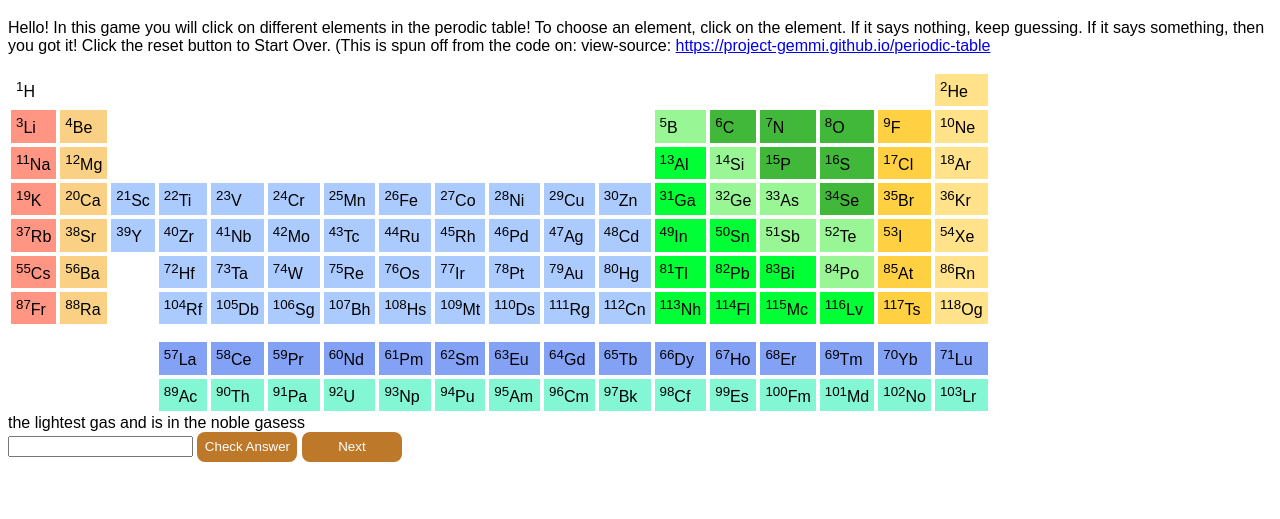
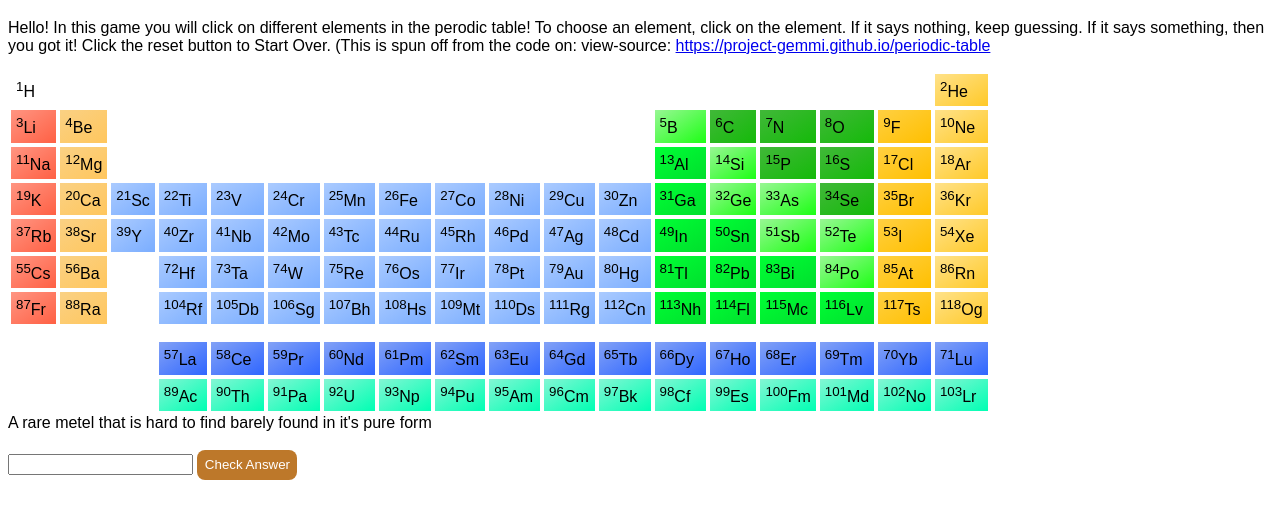
Before and after one commit to arjunycoding/periodicTableGame, a plain HTML site: page index.html in a window 1280 px wide. Shown: the part 61-580 px from the top of the page. Drawn offline with Linux system fonts and the light colour scheme.

Commit message:
adding a working next btn

```diff
--- a/data.js
+++ b/data.js
@@ -8,7 +8,7 @@ let periodicTable = [
                 points: 10
             },
             {
-                q1: "atomic number: H",
+                q2: "H",
                 points: 5
             }
         ]
@@ -22,7 +22,35 @@ let periodicTable = [
                 points: 10
             },
             {
-                q1: "atomic number: He",
+                q1: "He",
+                points: 5
+            }
+        ]
+    },
+    {
+        id: "el3",
+        answer: "Lithium",
+        questions:[
+            {
+                q1: "in a group called The Alkali Metals ",
+                points: 10
+            },
+            {
+                q1: "Li",
+                points: 5
+            }
+        ]
+    },
+    {
+        id: "el4",
+        answer: "Beryllium",
+        questions:[
+            {
+                q1: "A rare metel that is hard to find barely found in it's pure form",
+                points: 10
+            },
+            {
+                q1: "Li",
                 points: 5
             }
         ]
--- a/index.html
+++ b/index.html
@@ -162,7 +162,7 @@
       <td class="empty"></td>
      </tr>
     </table>
-    <div id = "qa"></div>
+    <div id = "qa"></div><br/>
     <input type = "text" id = "answer" name = "answer"/>
     <button class = "play" id = "play">Check Answer</button>
     <button class = "play" id = "next">Next</button>
--- a/main.js
+++ b/main.js
@@ -3,29 +3,51 @@ let guesses = 0;
 let question = periodicTable[randomNumber].questions[guesses].q1;
 let rightAnswer = periodicTable[randomNumber].answer;
 let points = 0;
-function askQuestion() {
+let next = document.getElementById("next");
+next.style.display = "none";
+function askQuestion(randomNumber) {
+    document.getElementById("qa").innerText = ``;
     let question = periodicTable[randomNumber].questions[guesses].q1;
     document.getElementById("hint").innerText = ``;
     console.log(`${question} :: ${rightAnswer}`)
     let displayQa = document.getElementById("qa");
-    console.log(question);
-    displayQa.innerText = question;
+    displayQa.innerText = question
 }
-askQuestion()
-console.log(points);
+function generateNumber(){
+    let randomNumber2 = Math.floor(Math.random() * periodicTable.length);
+    if(randomNumber2 == randomNumber){
+        randomNumber2 += 1
+    }
+    return randomNumber2
+}
+askQuestion(randomNumber)
 function validate() {
     if (answer.value == rightAnswer) {
         document.getElementById("hint").innerText = `You guessed it! The answer was ${rightAnswer}`;
         points = periodicTable[randomNumber].questions[guesses].points;
         document.getElementById("points").innerText = points;
+        next.style.display = "block";
     } else {
         console.log("BOOO")
         guesses = 1;
-        askQuestion();
-        document.getElementById("hint").innerText = ``;
+        askQuestion(randomNumber);
+        document.getElementById("hint").innerText = `Sorry That Is incrrect`;
 
     }
 }
-
+function nextQuestion() {
+    let randomNumberNext = generateNumber();
+    let rightAnswerNew = periodicTable[randomNumberNext].answer;
+    let displayQa = document.getElementById("qa");
+    let question2 = periodicTable[randomNumberNext].questions[guesses].q1;
+    document.getElementById("qa").innerText = ``;
+    document.getElementById("hint").innerText = ``;
+    console.log(`${question2} :: ${rightAnswerNew}`)
+    displayQa.innerText += question2;
+    console.log(randomNumberNext)
+}
+console.log(generateNumber())
+console.log(generateNumber())
 let playBtn = document.getElementById("play");
 playBtn.addEventListener("click", validate);
+next.addEventListener("click", nextQuestion);
--- a/style.css
+++ b/style.css
@@ -24,28 +24,6 @@ td:hover{
     border:1px solid black;
     cursor:pointer;
 }
-.red{
-   background-color:rgb(255, 149, 130);
-}
-.orange{
-    background-color:rgb(250, 209, 132);
-}
-.blue{
-    background-color:rgb(171, 203, 255);
-
-}
-.noble{
-    background-color:rgb(255, 226, 138);
-}
-.halogen{
-    background-color:rgb(255, 208, 66);
-}
-.aqua{
-    background-color:rgb(131, 246, 212);
-}
-.darkBlue{
-    background-color:rgb(131, 162, 246);
-}
 .play{
     background-color: rgb(189, 120, 42);
     border:none;
@@ -54,12 +32,43 @@ td:hover{
     border-radius: 8px;
     color:white;
 }
+.red{
+   background-color:rgb(255, 149, 130);
+   background-image: linear-gradient(to bottom right, rgb(255, 149, 130), rgb(255, 96, 68));
+}
+.orange{
+    background-color:rgb(250, 209, 132);
+    background-image: linear-gradient(to bottom right, rgb(250, 209, 132), rgb(255, 198, 93));
+}
+.blue{
+    background-color:rgb(171, 203, 255);
+    background-image: linear-gradient(to bottom right, rgb(171, 203, 255), rgb(122, 173, 255));
+}
+.noble{
+    background-color:rgb(255, 226, 138);
+    background-image: linear-gradient(to bottom right, rgb(255, 226, 138), rgb(255, 201, 40));
+}
+.halogen{
+    background-color:rgb(255, 208, 66);
+    background-image: linear-gradient(to bottom right, rgb(255, 208, 66), rgb(255, 191, 0));
+}
+.aqua{
+    background-color:rgb(131, 246, 212);
+    background-image: linear-gradient(to bottom right, rgb(131, 246, 212), rgb(0, 255, 179));
+}
+.darkBlue{
+    background-color:rgb(131, 162, 246);
+    background-image: linear-gradient(to bottom right, rgb(131, 162, 246), rgb(47, 102, 255));
+}
 .metaliod{
     background-color: rgb(152, 247, 148);
+    background-image: linear-gradient(to bottom right, rgb(152, 247, 148), rgb(29, 255, 21));
 }
 .nonmetal{
     background-color:rgb(65, 184, 57);
+    background-image: linear-gradient(to bottom right, rgb(65, 184, 57), rgb(20, 186, 9));
 }
 .metal{
     background-color:rgb(0, 255, 53);
+    background-image: linear-gradient(to bottom right, rgb(0, 255, 53), rgb(0, 223, 45));
 }
```
